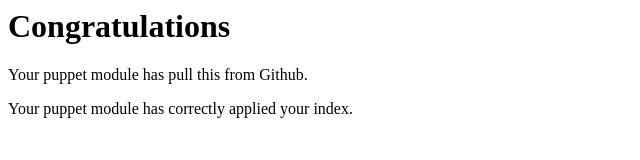
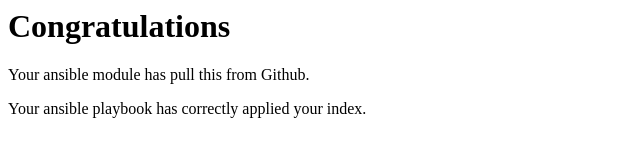
Before and after one commit to nzwulfin/obtuse-waddle, a plain HTML site: page index.html in a window 1280 px wide. Shown: the full height of the page, 0-640 px from the left. Drawn offline with Linux system fonts and the light colour scheme.

Commit message:
move to ansible

```diff
--- a/index.html
+++ b/index.html
@@ -4,8 +4,8 @@
     <head>
   <body>
       <h1>Congratulations</h1>
-          <p>Your puppet module has pull this from Github. </p>
-          <p>Your puppet module has correctly applied your index.</p>
+          <p>Your ansible module has pull this from Github. </p>
+          <p>Your ansible playbook has correctly applied your index.</p>
             </body>
             </html>
             </p></h>
```
